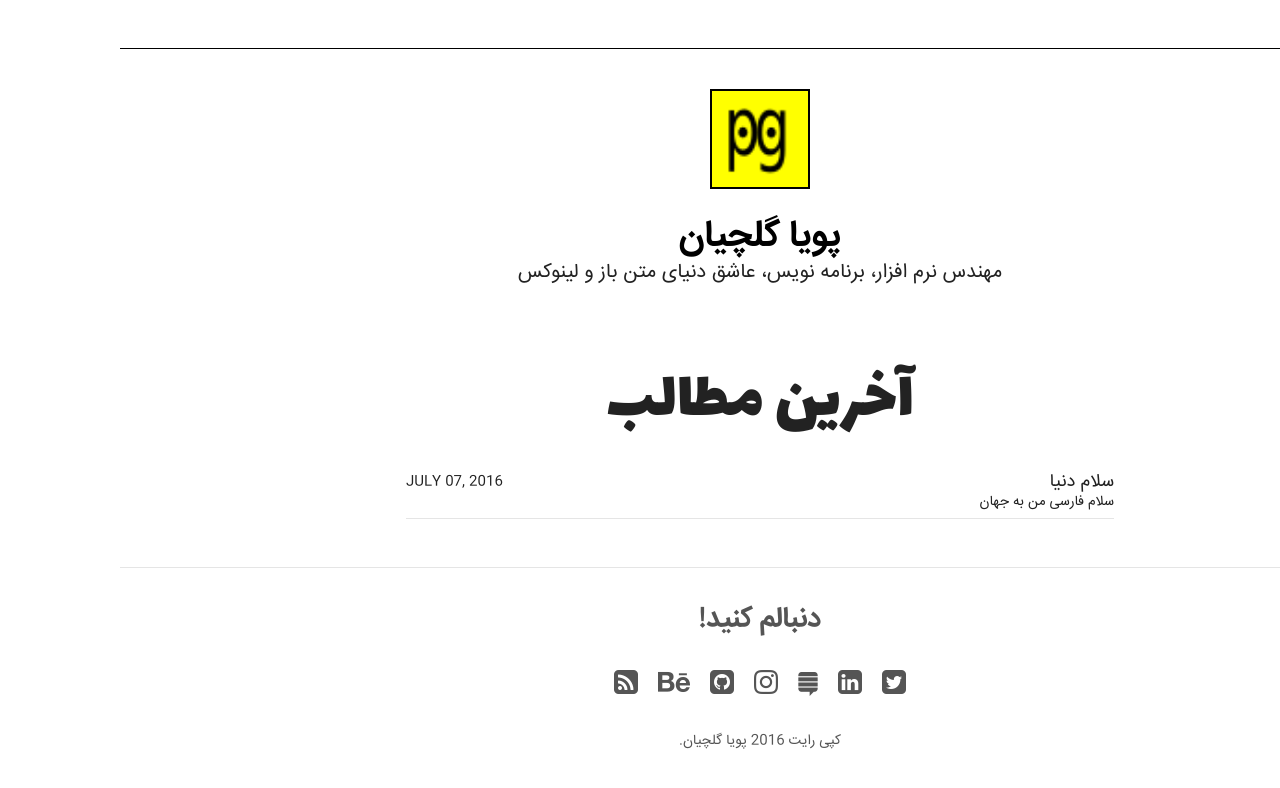
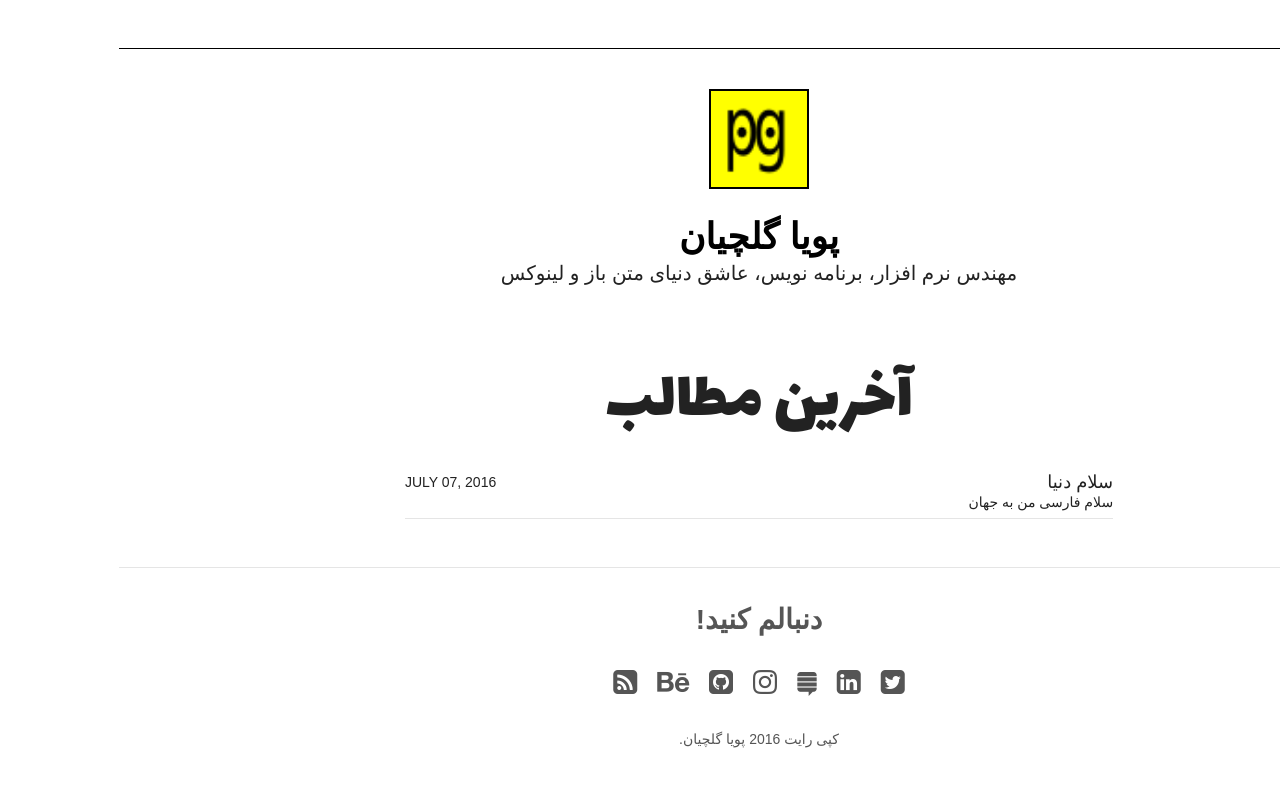
Before and after one commit to pooya-golchian/farsi, a Jekyll site: the page built from index.html, in a window 1280 px wide. Shown: the top 788 px of the page. Built offline with Jekyll 4.4.1, drawn with Linux system fonts in a browser that asks for light colours; nearby versions of some CDN libraries; some web fonts are replaced.

Commit message:
Change font to samim

```diff
--- a/_sass/_variables.scss
+++ b/_sass/_variables.scss
@@ -1,5 +1,5 @@
 // TYPOGRAPHY ================================================
-$base-font: 'IRANSans', sans-serif;
+$base-font: 'Samim', sans-serif;
 $heading-font: $base-font;
 $caption-font: $base-font;
 $code-font: 'source-code-pro', monospace;
--- a/_sass/vendor/font-awesome/_path.scss
+++ b/_sass/vendor/font-awesome/_path.scss
@@ -61,3 +61,22 @@
     font-weight: 400;
     src: url('#{$fa-font-path}/Lalezar-Regular.woff') format("woff")
 }
+
+
+
+@font-face {
+    font-family: 'Samim';
+    src: url('#{$fa-font-path}/Samim.eot');
+    src: url('#{$fa-font-path}/Samim.eot?#iefix') format('embedded-opentype'),
+		 url('#{$fa-font-path}/Samim.woff') format('woff'),
+		 url('#{$fa-font-path}/Samim.ttf') format('truetype');
+    font-weight: normal;
+}
+@font-face {
+    font-family: 'Samim';
+    src: url('#{$fa-font-path}/Samim-Bold.eot');
+    src: url('#{$fa-font-path}/Samim-Bold.eot?#iefix') format('embedded-opentype'),
+		 url('#{$fa-font-path}/Samim-Bold.woff') format('woff'),
+		 url('#{$fa-font-path}/Samim-Bold.ttf') format('truetype');
+    font-weight: bold;
+}
```
